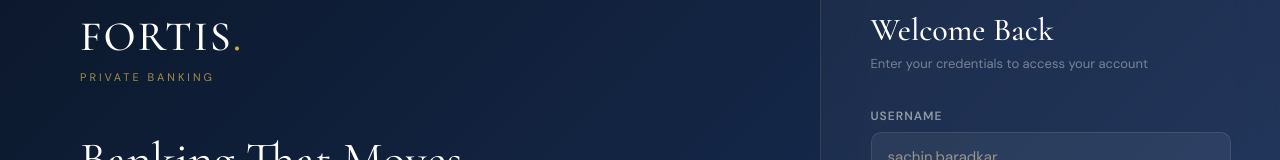
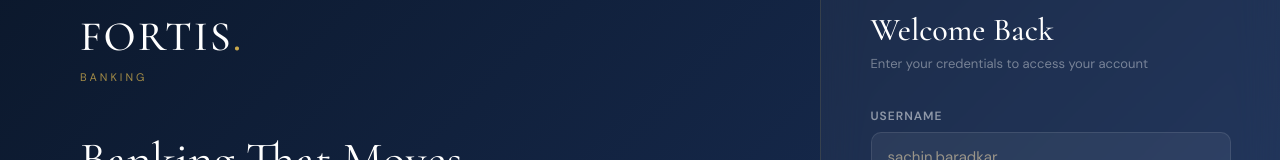
Before and after one commit to SachinBaradkar/fortis-bank, a React (Create React App) app in the folder frontend/: page / in a window 1280 px wide. Shown: the part 180-340 px from the top of the page. Built offline with nearby package versions, Linux system fonts and the light colour scheme.

Commit message:
small change

```diff
--- a/frontend/src/pages/Login.js
+++ b/frontend/src/pages/Login.js
@@ -31,7 +31,7 @@ export default function Login() {
         <div style={{ fontFamily: 'Cormorant Garamond, serif', fontSize: 42, fontWeight: 500, letterSpacing: 2, marginBottom: 8 }}>
           FORTIS<span style={{ color: '#c9a84c' }}>.</span>
         </div>
-        <div style={{ fontSize: 11, letterSpacing: 3, textTransform: 'uppercase', color: '#c9a84c', opacity: 0.8, marginBottom: 48 }}>Private Banking</div>
+        <div style={{ fontSize: 11, letterSpacing: 3, textTransform: 'uppercase', color: '#c9a84c', opacity: 0.8, marginBottom: 48 }}>Banking</div>
         <div style={{ fontFamily: 'Cormorant Garamond, serif', fontSize: 48, lineHeight: 1.2, marginBottom: 20, maxWidth: 400 }}>
           Banking That Moves<br /><span style={{ color: '#c9a84c' }}>With You.</span>
         </div>
```
